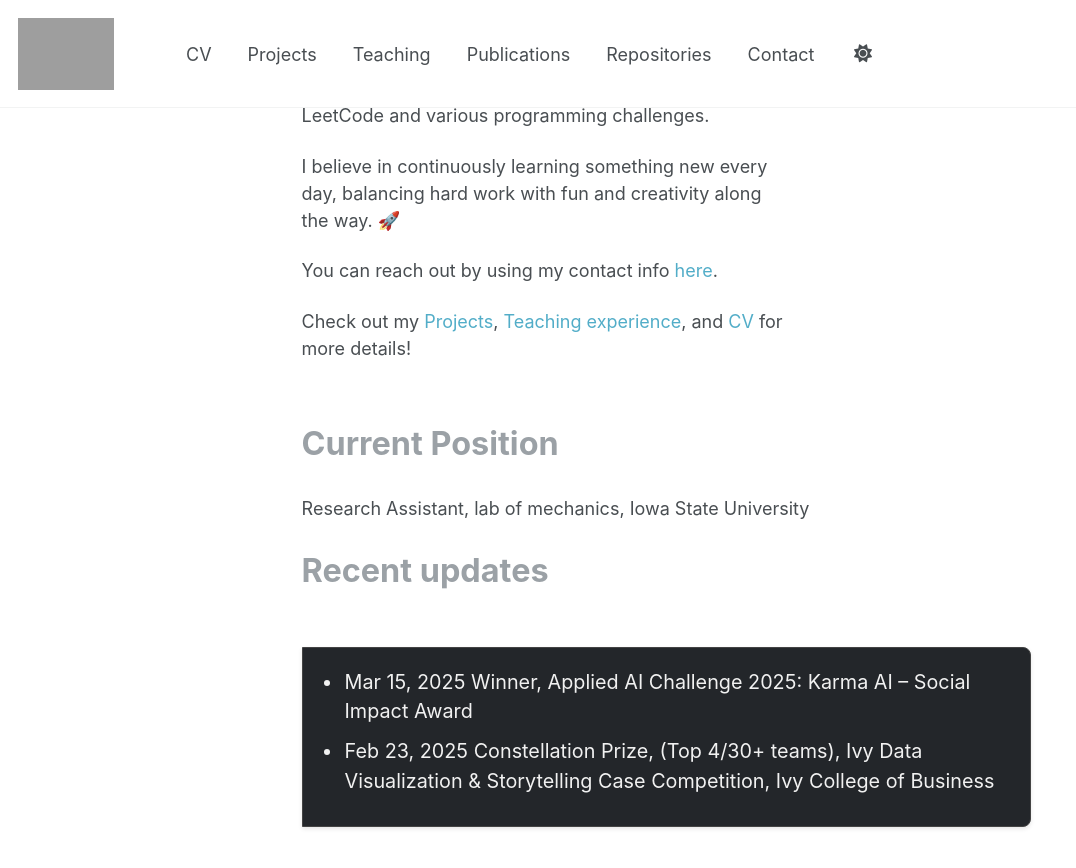
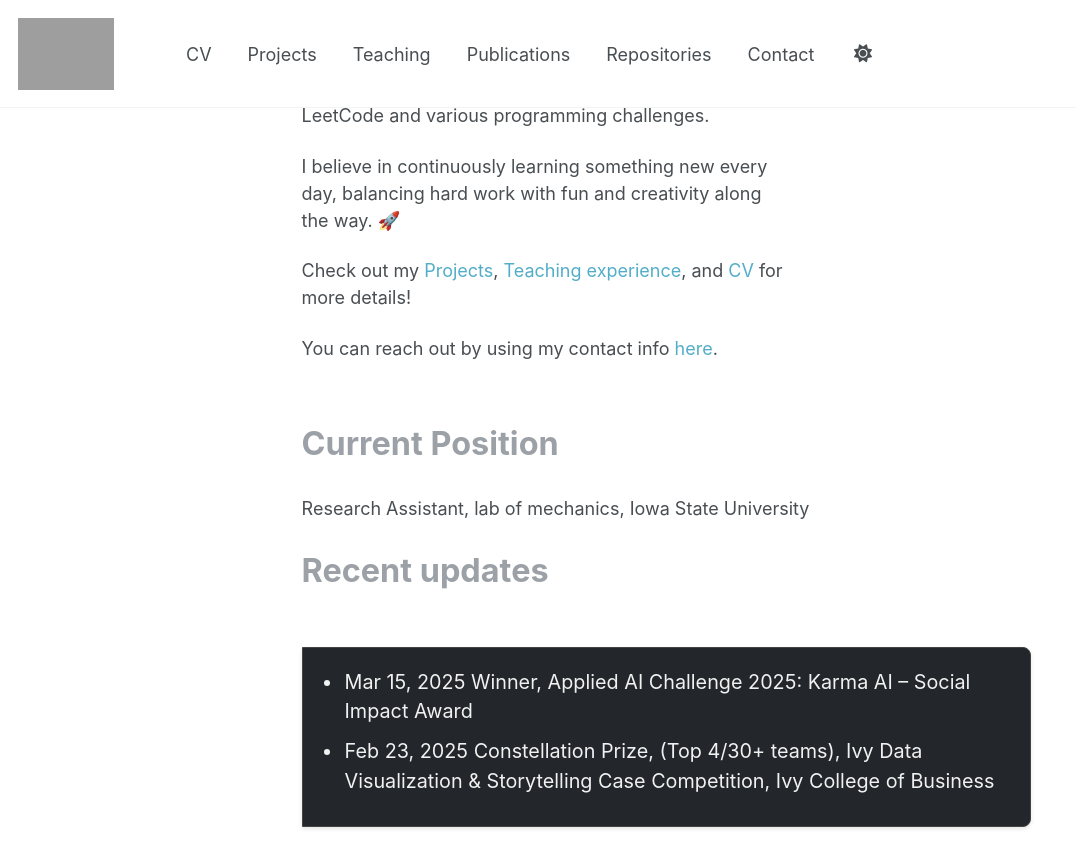
Before and after one commit to itsMustafamr/itsmustafamr.github.io, a Jekyll site: the page built from _pages/about.md, in a window 1280 px wide and 900 px high, scrolled down 698 px. Shown: the top 868 px of the window, without its empty margins (0-1076 px from the left). Built offline with Jekyll 4.4.1, drawn with Linux system fonts in a browser that asks for light colours; some web fonts are replaced; grey boxes are pictures that could not be loaded.

Commit message:
Changed alignment

```diff
--- a/_pages/about.md
+++ b/_pages/about.md
@@ -21,11 +21,9 @@ redirect_from:
 
       <p>I believe in continuously learning something new every day, balancing hard work with fun and creativity along the way. 🚀</p>
 
+      <p>Check out my <a href="/projects/">Projects</a>, <a href="/teaching/">Teaching experience</a>, and <a href="/cv/">CV</a> for more details!</p>
+
       <p>You can reach out by using my contact info <a href="/contact">here</a>.</p>
-
-
-
-      <p>Check out my <a href="/projects/">Projects</a>, <a href="/teaching/">Teaching experience</a>, and <a href="/cv/">CV</a> for more details!</p>
 
 
     </div>
```
